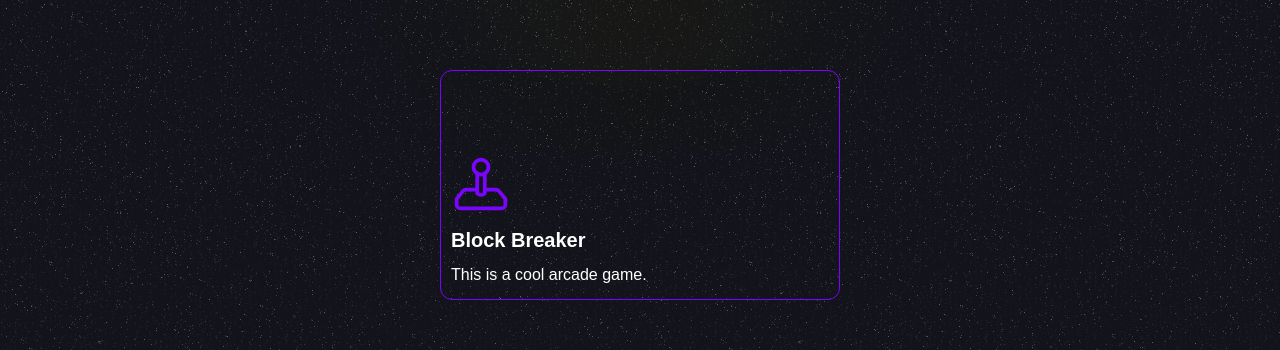
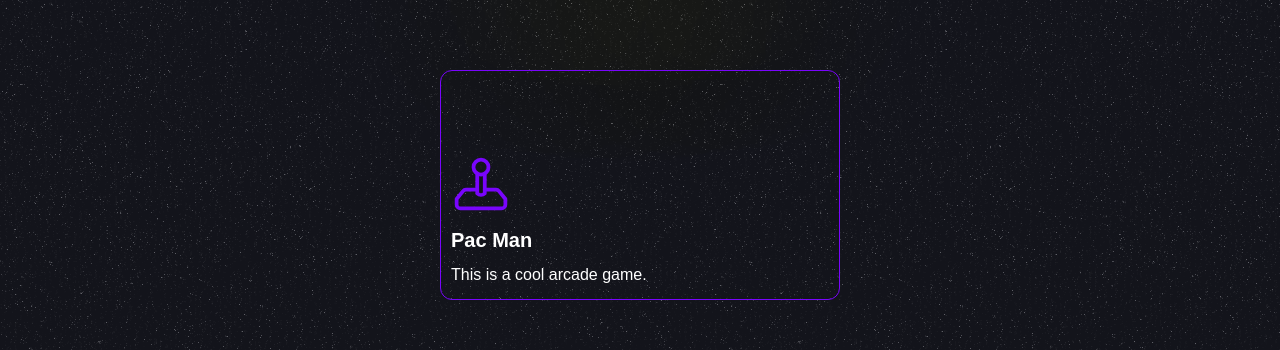
Before and after one commit to Alex-dev7/ar_portfolio, a React (Vite) app: page /games in a window 1280 px wide. Shown: the part 135-485 px from the top of the page. Built offline with nearby package versions, Linux system fonts and the light colour scheme; a web font is replaced by a local one.

Commit message:
setup for game testing

```diff
--- a/src/pages/Games/Games.jsx
+++ b/src/pages/Games/Games.jsx
@@ -1,6 +1,7 @@
 import { useState } from 'react'
 import './games.scss'
 import Breakout from './breakoutGame/Breakout'
+import PacMan from './pacManGame/PacMan'
 
 function Games() {
   const [toggleGame, setToggleGame] = useState(true)
@@ -10,8 +11,8 @@ function Games() {
       <a className='home-btn' href='/'>home</a>
       <h1>GAMES</h1>
       <div className='game-item-container'>
-{  !toggleGame && <button className='exit-btn' onClick={() => setToggleGame(true)}>x</button>}
-{     toggleGame ?
+{/* {  !toggleGame && <button className='exit-btn' onClick={() => setToggleGame(true)}>x</button>} */}
+{/* {     toggleGame ?
         <div className='game-item' onClick={() => setToggleGame(false)}>
             <div className='content'>
               <img src='console.svg' alt='game console' width={60} height={60}/>
@@ -19,7 +20,16 @@ function Games() {
               <p>This is a cool arcade game.</p>
           </div>
         </div>
- : <Breakout/> }
+ : <Breakout/> } */}
+{     toggleGame ?
+        <div className='game-item' onClick={() => setToggleGame(false)}>
+            <div className='content'>
+              <img src='console.svg' alt='game console' width={60} height={60}/>
+              <h4>Pac Man</h4>
+              <p>This is a cool arcade game.</p>
+          </div>
+        </div>
+ : <PacMan /> }
       </div>
     </div>
   )
```
